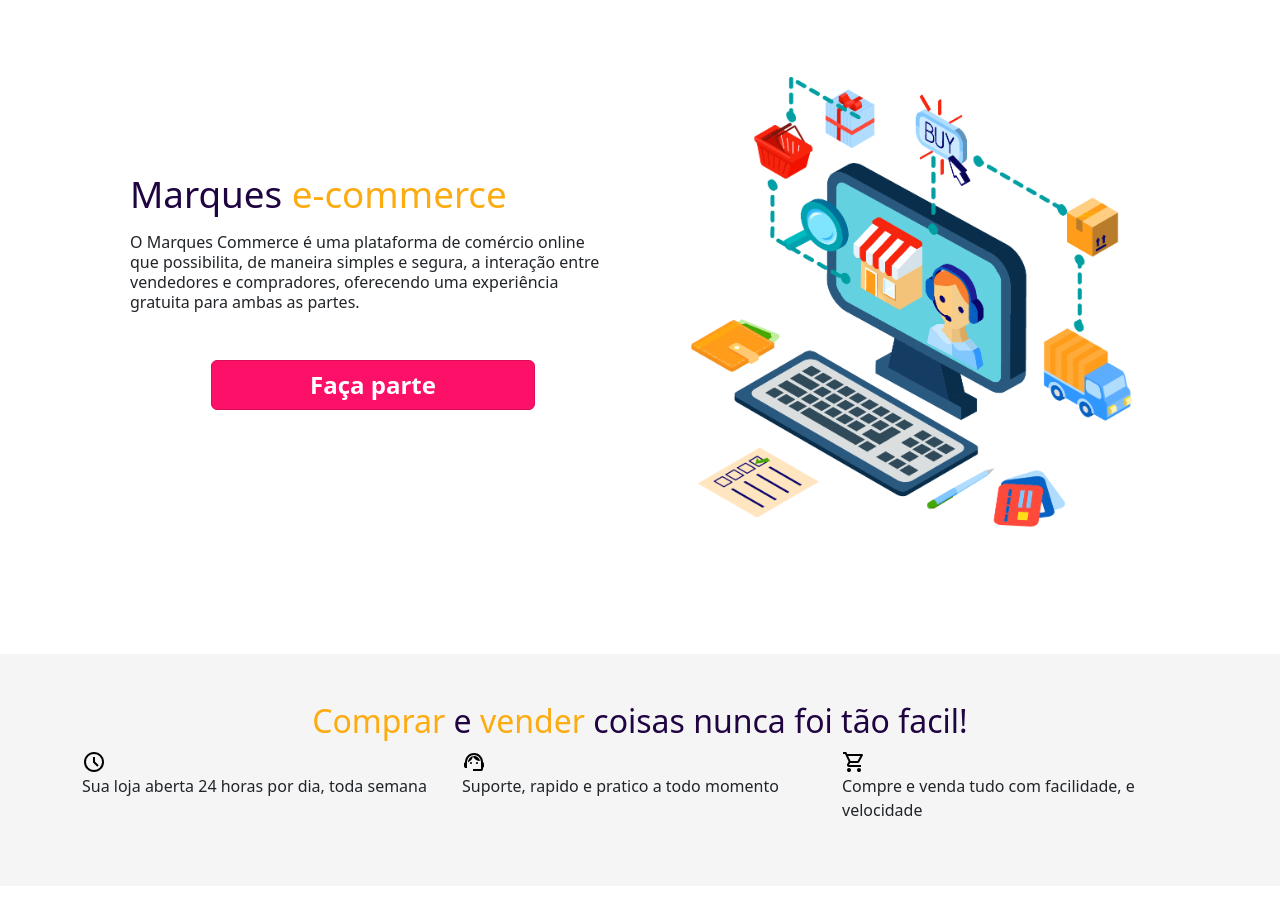
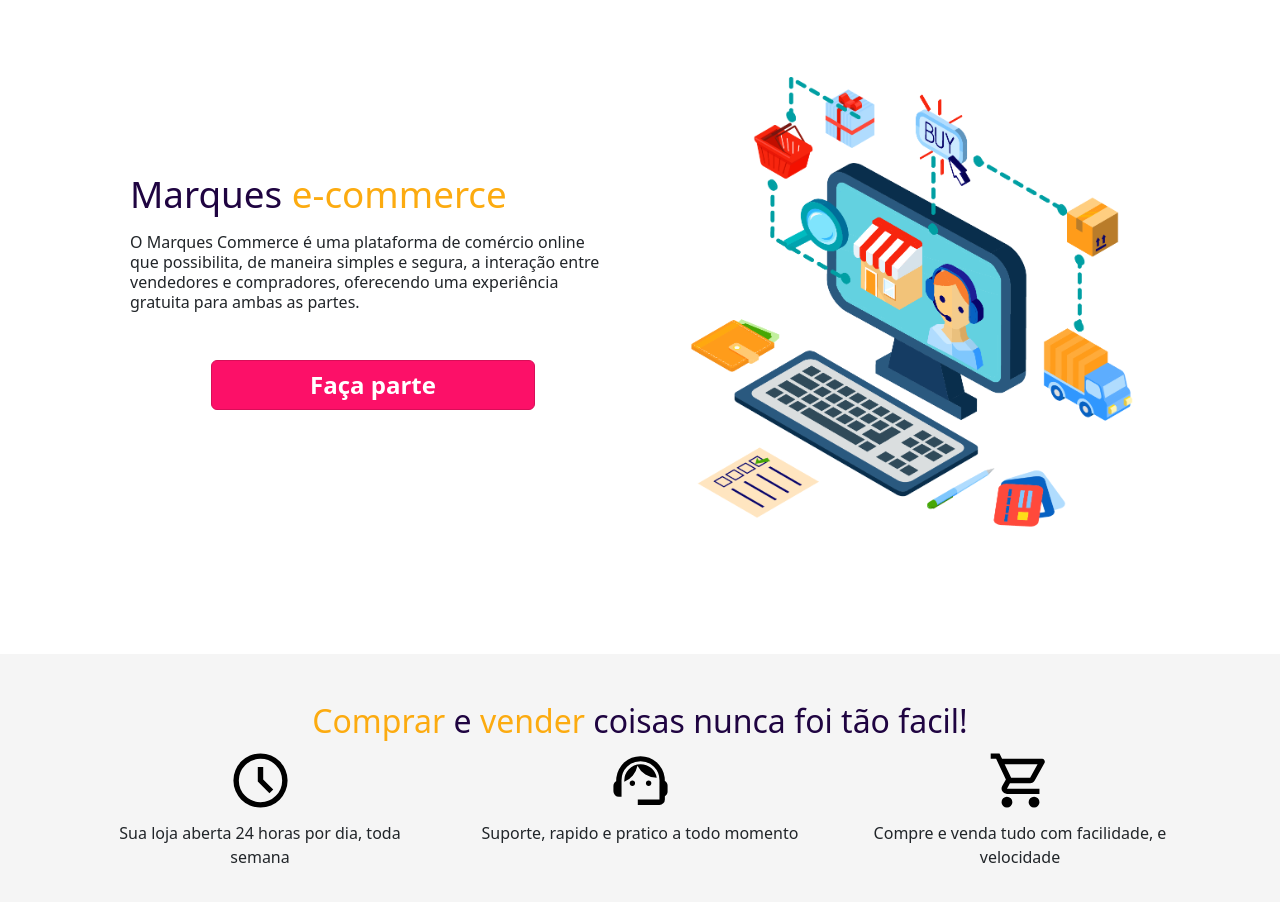
Before and after one commit to JoaoVMarques/marques-ecommerce, a React (Vite) app: page / in a window 1280 px wide. Shown: the top 902 px of the page. Built offline with nearby package versions, Linux system fonts and the light colour scheme.

Commit message:
melhorando containers da intro do site, e alinhando icones no meio do container

```diff
--- a/src/pages/infoPage/components/IconDescription.tsx
+++ b/src/pages/infoPage/components/IconDescription.tsx
@@ -1,11 +1,15 @@
-import { Col, Image } from 'react-bootstrap';
+import { Col, Container, Image, Row } from 'react-bootstrap';
 
 function IconDescription(props: { icon: string, description: string }) {
   const { icon, description } = props;
   return (
     <Col>
-      <Image src={icon} />
-      <p>{description}</p>
+      <Container>
+        <Row className='justify-content-center text-center'>
+          <Image src={icon} className='w-25 mb-2' />
+          <p>{description}</p>
+        </Row>
+      </Container>
     </Col>
   );
 }
```
